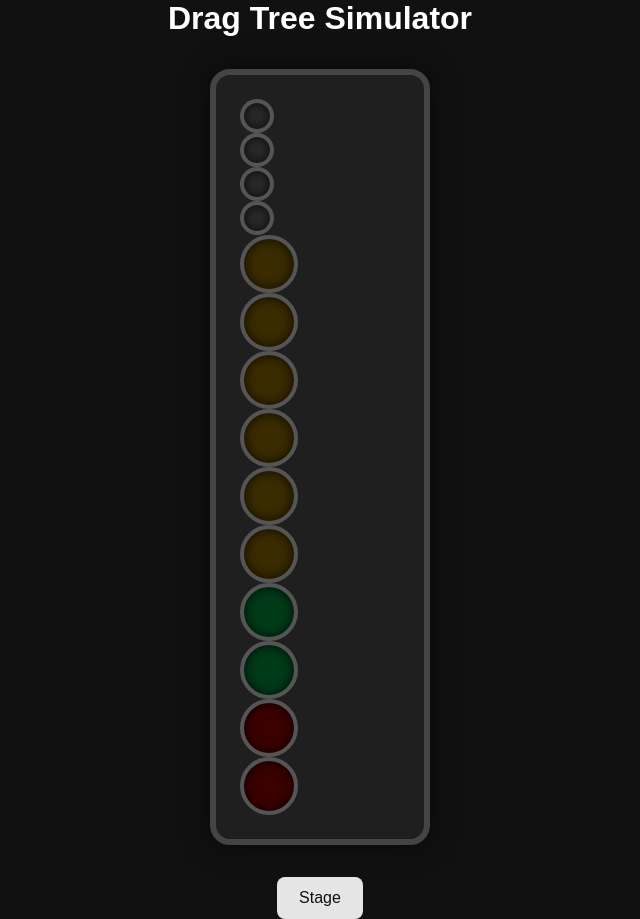
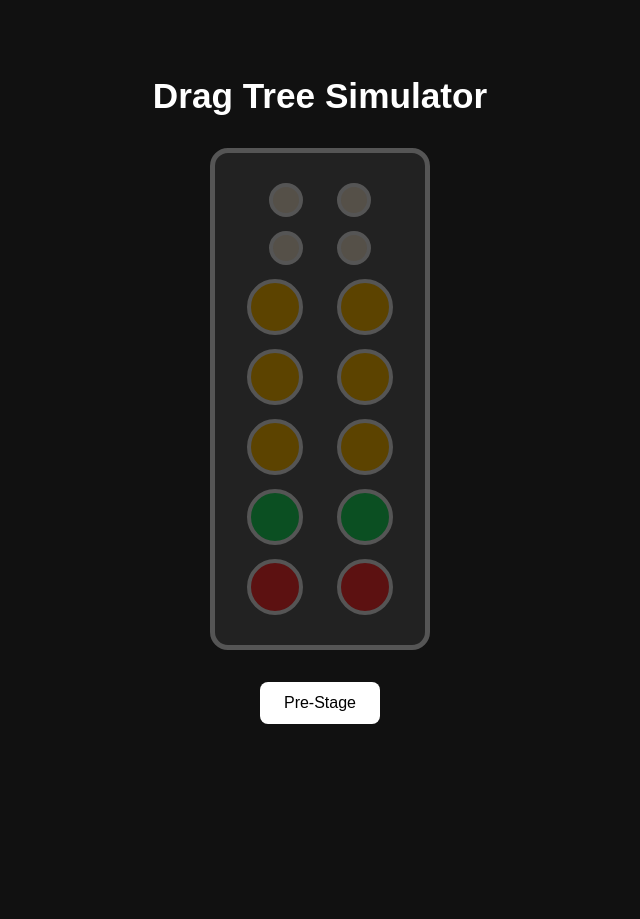
Before and after one commit to Christopher-Holland/drag-tree, a React (Vite) app: page / in a window 1280 px wide. Shown: the whole page, without its empty margins (320-960 px from the left). After the commit the page ends 800 px from the top, so only its background shows below. Built offline with nearby package versions, Linux system fonts and the light colour scheme.

Commit message:
updating some naming conventions

```diff
--- a/src/App.tsx
+++ b/src/App.tsx
@@ -1,14 +1,35 @@
-import Tree from "./components/tree";
-import "./index.css";
+import { useState } from "react";
+import Tree from "./components/Tree.tsx";
 
 function App() {
+  const [stageStep, setStageStep] = useState(0);
+
+  function handleStage() {
+    setStageStep((currentStep) => {
+      if (currentStep >= 2) {
+        return 0;
+      }
+
+      return currentStep + 1;
+    });
+  }
+
   return (
     <main className="app">
       <h1>Drag Tree Simulator</h1>
 
-      <Tree />
+      <Tree
+        preStageLit={stageStep >= 1}
+        stageLit={stageStep >= 2}
+      />
 
-      <button type="button">Stage</button>
+      <button type="button" onClick={handleStage}>
+        {stageStep === 0
+          ? "Pre-Stage"
+          : stageStep === 1
+            ? "Stage"
+            : "Reset"}
+      </button>
     </main>
   );
 }
--- a/src/components/tree.tsx
+++ b/src/components/Tree.tsx
@@ -1,16 +1,40 @@
-import Bulb from "./bulb";
+import Bulb from "./Bulb.tsx";
 
-function Tree() {
+type TreeProps = {
+  preStageLit: boolean;
+  stageLit: boolean;
+};
+
+function Tree({
+  preStageLit,
+  stageLit,
+}: TreeProps) {
   return (
     <div className="tree">
       <div className="row">
-        <Bulb color="white" size="small" />
-        <Bulb color="white" size="small" />
+        <Bulb
+          color="white"
+          size="small"
+          lit={preStageLit}
+        />
+        <Bulb
+          color="white"
+          size="small"
+          lit={preStageLit}
+        />
       </div>
 
       <div className="row">
-        <Bulb color="white" size="small" />
-        <Bulb color="white" size="small" />
+        <Bulb
+          color="white"
+          size="small"
+          lit={stageLit}
+        />
+        <Bulb
+          color="white"
+          size="small"
+          lit={stageLit}
+        />
       </div>
 
       <div className="row">
--- a/src/index.css
+++ b/src/index.css
@@ -1,91 +1,168 @@
+/* ==========================
+   Global
+========================== */
+
 * {
+  margin: 0;
+  padding: 0;
   box-sizing: border-box;
 }
 
 body {
-  margin: 0;
-  min-width: 320px;
-  min-height: 100vh;
-  font-family: Arial, Helvetica, sans-serif;
   background: #111;
   color: white;
+  font-family: Arial, Helvetica, sans-serif;
 }
 
 button {
   font: inherit;
 }
 
+/* ==========================
+   App Layout
+========================== */
+
 .app {
   min-height: 100vh;
+
   display: flex;
   flex-direction: column;
+  justify-content: center;
   align-items: center;
-  justify-content: center;
+
   gap: 2rem;
 }
 
 .app h1 {
-  margin: 0;
+  font-size: 2.2rem;
+  font-weight: bold;
 }
+
+/* ==========================
+   Drag Tree
+========================== */
 
 .tree {
   width: 220px;
-  padding: 24px;
-  background: #1f1f1f;
-  border: 6px solid #444;
-  border-radius: 20px;
-  box-shadow: 0 0 30px rgba(0, 0, 0, 0.6);
+
+  display: flex;
+  flex-direction: column;
+  align-items: center;
+
+  gap: 14px;
+
+  padding: 30px;
+
+  background: #222;
+  border: 5px solid #555;
+  border-radius: 18px;
 }
 
-.light-row {
+/* Each pair of bulbs */
+
+.row {
+  width: 100%;
+
   display: flex;
   justify-content: center;
-  gap: 24px;
-  margin: 12px 0;
+  align-items: center;
+
+  gap: 34px;
 }
 
+/* ==========================
+   Bulbs
+========================== */
+
 .bulb {
-  width: 58px;
-  height: 58px;
+  width: 56px;
+  height: 56px;
+
   border-radius: 50%;
-  background: #2b2b2b;
+
   border: 4px solid #555;
-  box-shadow: inset 0 0 12px rgba(0, 0, 0, 0.8);
+
+  background: #333;
+
+  transition: 0.15s ease;
 }
+
+/* Pre-stage / Stage bulbs */
 
 .bulb.small {
   width: 34px;
   height: 34px;
 }
 
-.bulb.small.on {
-  background: #f5f5dc;
-  box-shadow:
-    0 0 12px #fff8c6,
-    0 0 28px #fff3a0;
+/* ==========================
+   OFF Colors
+========================== */
+
+.bulb.white {
+  background: #555048;
 }
 
 .bulb.amber {
-  background: #3a2c00;
+  background: #5c4300;
 }
 
 .bulb.green {
-  background: #003b18;
+  background: #0b4f22;
 }
 
 .bulb.red {
-  background: #3b0000;
+  background: #5c1111;
 }
 
+/* ==========================
+   ON Colors
+========================== */
+
+.bulb.lit.white {
+  background: #fff6b3;
+  box-shadow:
+    0 0 8px #fff6b3,
+    0 0 18px #fff6b3;
+}
+
+.bulb.lit.amber {
+  background: #ffb300;
+  box-shadow:
+    0 0 8px #ffb300,
+    0 0 20px #ffb300;
+}
+
+.bulb.lit.green {
+  background: #20d45d;
+  box-shadow:
+    0 0 8px #20d45d,
+    0 0 20px #20d45d;
+}
+
+.bulb.lit.red {
+  background: #ff3030;
+  box-shadow:
+    0 0 8px #ff3030,
+    0 0 20px #ff3030;
+}
+
+/* ==========================
+   Button
+========================== */
+
 button {
-  padding: 12px 22px;
+  padding: 12px 24px;
+
   border: none;
   border-radius: 8px;
-  background: #e5e5e5;
-  color: #111;
+
+  background: white;
+  color: black;
+
   cursor: pointer;
+  font-size: 1rem;
 }
 
 button:hover {
-  background: white;
+  background: #dddddd;
 }
```
Also changed, not shown: src/components/Bulb.tsx (renamed from src/components/bulb.tsx).
